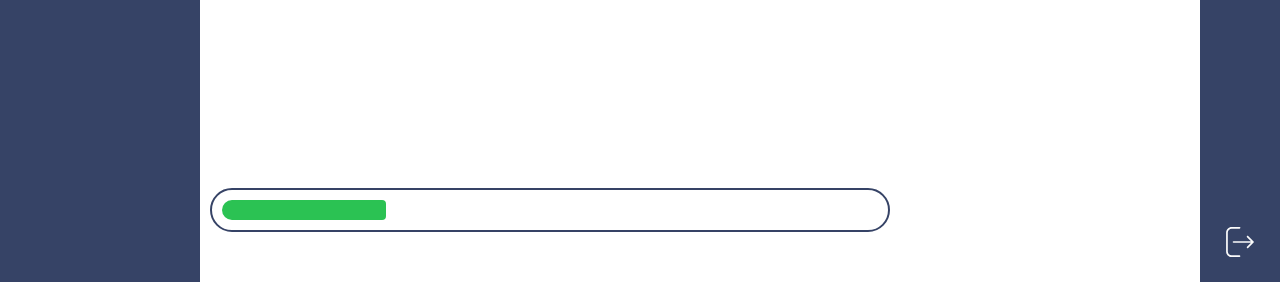
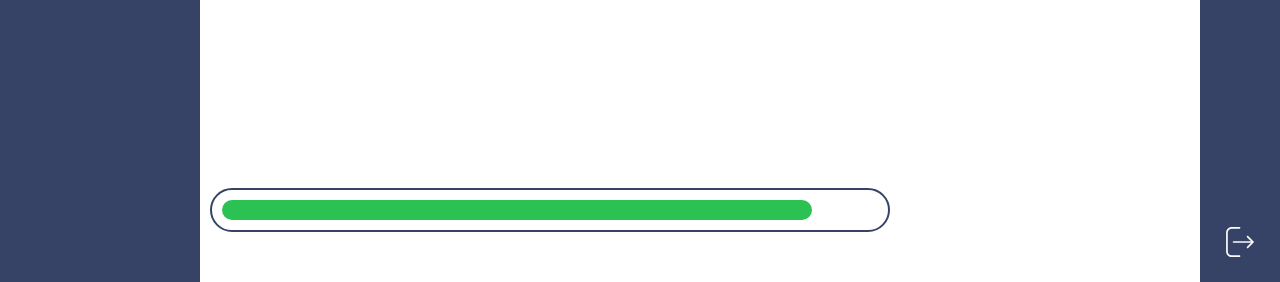
Before and after one commit to JohnTrunix/Gewaechshaus, a PHP site: page / in a window 1280 px wide. Shown: the part 518-800 px from the top of the page. Run offline with PHP 8.4, Linux system fonts and the light colour scheme; data comes from the database, SQL or seed files in the repository; data that the repository does not hold is empty; some web fonts are replaced.

Commit message:
css fix border radius

```diff
--- a/gewaechshaus/client/css/style.css
+++ b/gewaechshaus/client/css/style.css
@@ -191,8 +191,8 @@ body {
 .meter > span {
 	display: block;
 	height: 100%;
-	border-top-right-radius: 8px;
-	border-bottom-right-radius: 8px;
+	border-top-right-radius: 20px;
+	border-bottom-right-radius: 20px;
 	border-top-left-radius: 20px;
 	border-bottom-left-radius: 20px;
 	background-color: rgb(43, 194, 83);
--- a/gewaechshaus/client/index.php
+++ b/gewaechshaus/client/index.php
@@ -102,7 +102,7 @@ require 'api/betriebsmodus/betriebsmodus_download.php';
 				<div class="countdown" id="countdown"></div>
 				<div class="fortschritt_balken">
 					<div class="meter">
-  						<span style="width: 25%"></span>
+  						<span style="width: 90%"></span>
 					</div>
 				</div>
             </div>
```
